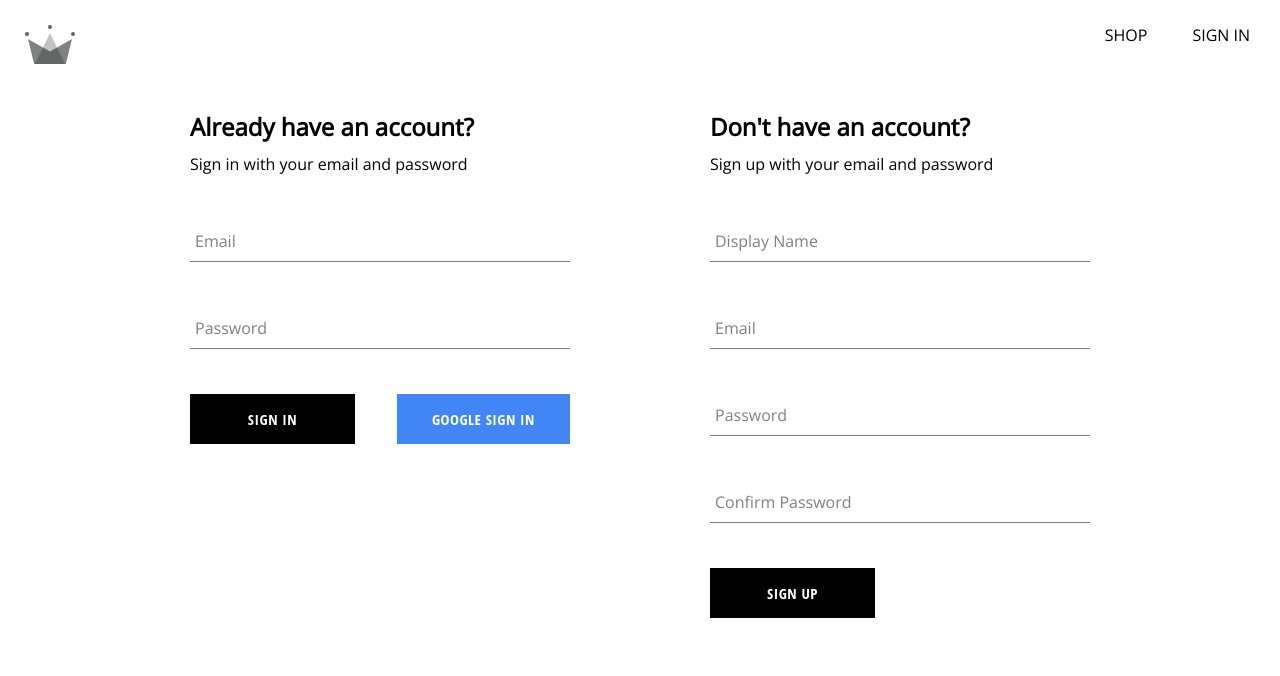
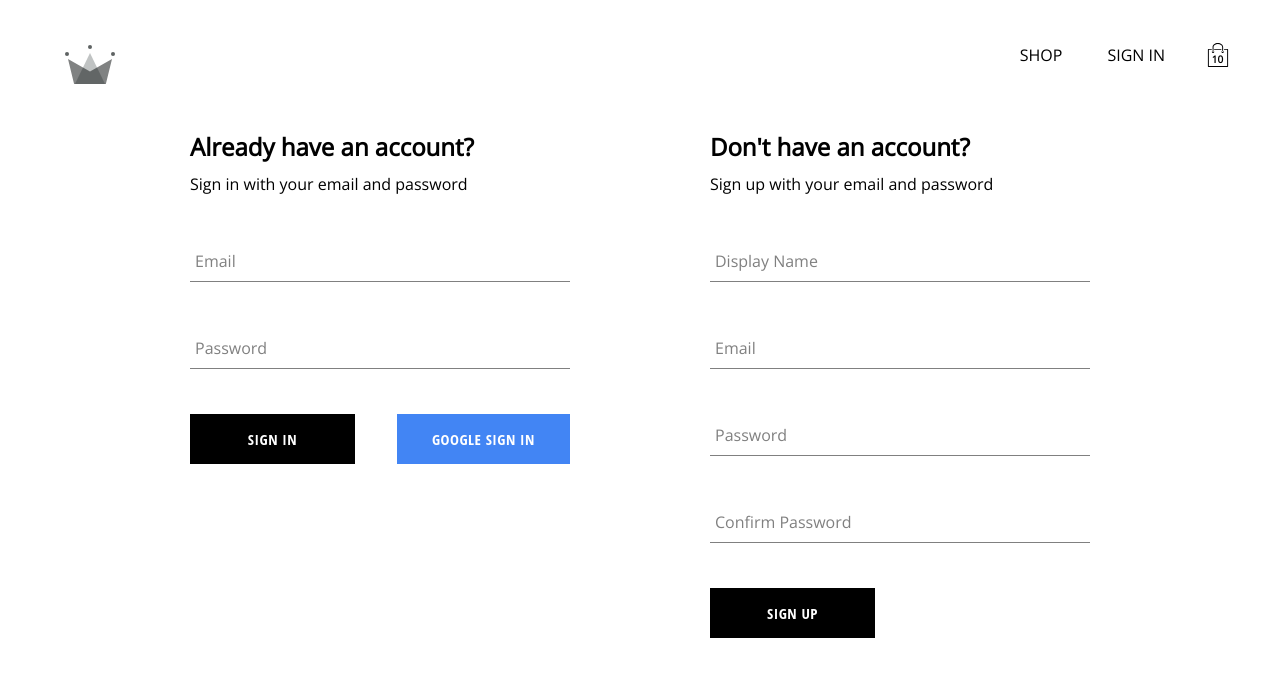
Before and after one commit to EvanPoe/e-commerce-capstone, a React (Create React App) app: page /auth in a window 1280 px wide. Shown: the top 676 px of the page. Built offline with nearby package versions, Linux system fonts and the light colour scheme; no server answers; a web font is replaced by a local one.

Commit message:
cart icon and dropdown
also added cart dropdown toggle

```diff
--- /dev/null
+++ b/src/components/cart-dropdown/cart-dropdown.component.jsx
@@ -0,0 +1,14 @@
+import Button from '../button/button.component';
+
+import './cart-dropdown.styles.scss';
+
+const CartDropdown = () => {
+    return(
+        <div className='cart-dropdown-container'>
+            <div className='cart-items' />
+            <Button>GO TO CHECKOUT</Button>
+        </div>
+    )
+}
+
+export default CartDropdown;
--- /dev/null
+++ b/src/components/cart-dropdown/cart-dropdown.styles.scss
@@ -0,0 +1,29 @@
+.cart-dropdown-container {
+  position: absolute;
+  width: 240px;
+  height: 340px;
+  display: flex;
+  flex-direction: column;
+  padding: 20px;
+  border: 1px solid black;
+  background-color: white;
+  top: 90px;
+  right: 40px;
+  z-index: 5;
+
+  .empty-message {
+    font-size: 18px;
+    margin: 50px auto;
+  }
+
+  .cart-items {
+    height: 240px;
+    display: flex;
+    flex-direction: column;
+    overflow: scroll;
+  }
+
+  button {
+    margin-top: auto;
+  }
+}
--- /dev/null
+++ b/src/components/cart-icon/cart-icon.component.jsx
@@ -0,0 +1,22 @@
+import { useContext } from "react";
+
+import { ReactComponent as ShoppingIcon } from "../../assets/shopping-bag.svg";
+
+import { CartContext } from "../../context/cart.context";
+
+import "./cart-icon.styles.scss";
+
+const CartIcon = () => {
+    const { isCartOpen, setIsCartOpen } = useContext(CartContext);
+
+    const toggleIsCartOpen = () => setIsCartOpen(!isCartOpen);
+
+  return (
+    <div className="cart-icon-container" onClick={toggleIsCartOpen}>
+      <ShoppingIcon className="shopping-icon" />
+      <span className="item-count">10</span>
+    </div>
+  );
+};
+
+export default CartIcon;
--- /dev/null
+++ b/src/components/cart-icon/cart-icon.styles.scss
@@ -0,0 +1,21 @@
+.cart-icon-container {
+  width: 45px;
+  height: 45px;
+  position: relative;
+  display: flex;
+  align-items: center;
+  justify-content: center;
+  cursor: pointer;
+
+  .shopping-icon {
+    width: 24px;
+    height: 24px;
+  }
+
+  .item-count {
+    position: absolute;
+    font-size: 10px;
+    font-weight: bold;
+    bottom: 12px;
+  }
+}
--- /dev/null
+++ b/src/context/cart.context.jsx
@@ -0,0 +1,15 @@
+import { createContext, useState } from "react";
+
+export const CartContext = createContext({
+    isCartOpen: false,
+    setIsCartOpen: () => {
+
+    }
+})
+
+export const CartProvider = ({children}) => {
+    const [isCartOpen, setIsCartOpen] = useState(false);
+    const value = { isCartOpen, setIsCartOpen };
+
+    return <CartContext.Provider value={value}> {children} </CartContext.Provider>
+}
--- a/src/index.js
+++ b/src/index.js
@@ -5,6 +5,7 @@
 import App from "./App";
 import { UserProvider } from "./context/user.context";
 import { ProductsProvider } from "./context/products.context";
+import { CartProvider } from "./context/cart.context";
 
 import "./index.scss";
 
@@ -16,7 +17,9 @@
     <BrowserRouter>
       <UserProvider>
         <ProductsProvider>
-          <App />
+          <CartProvider>
+            <App />
+          </CartProvider>
         </ProductsProvider>
       </UserProvider>
     </BrowserRouter>
--- a/src/index.scss
+++ b/src/index.scss
@@ -1,5 +1,6 @@
 body {
   margin: 0;
+  padding: 20px 40px;
   font-family: 'Open Sans',
     sans-serif;
   -webkit-font-smoothing: antialiased;
--- a/src/routes/navigation/navigation.component.jsx
+++ b/src/routes/navigation/navigation.component.jsx
@@ -1,8 +1,12 @@
 import { Fragment, useContext } from "react";
 import { Outlet, Link } from "react-router-dom";
 
+import CartIcon from "../../components/cart-icon/cart-icon.component";
+import CartDropdown from "../../components/cart-dropdown/cart-dropdown.component";
+
 import { ReactComponent as CrwnLogo } from "../../assets/crown.svg";
 import { UserContext } from "../../context/user.context";
+import { CartContext } from "../../context/cart.context";
 
 import { signOutUser } from "../../utils/firebase/firebase.utils";
 
@@ -10,6 +14,7 @@
 
 const Navigation = () => {
   const { currentUser } = useContext(UserContext);
+  const { isCartOpen } = useContext(CartContext);
 
   return (
     <Fragment>
@@ -21,16 +26,18 @@
           <Link className="nav-link" to="/shop">
             SHOP
           </Link>
-          <Link className="nav-link" to="/auth">
           {currentUser ? (
             <span className="nav-link" onClick={signOutUser}>
               SIGN OUT
             </span>
           ) : (
+            <Link className="nav-link" to="/auth">
               <span className="nav-link">SIGN IN</span>
+            </Link>
           )}
-          </Link>
+          <CartIcon />
         </div>
+        {isCartOpen && <CartDropdown />}
       </div>
       <Outlet />
     </Fragment>
```
Also changed, not shown: src/assets/shopping-bag.svg (added). Lines whose indentation alone changed are shown as unchanged.
